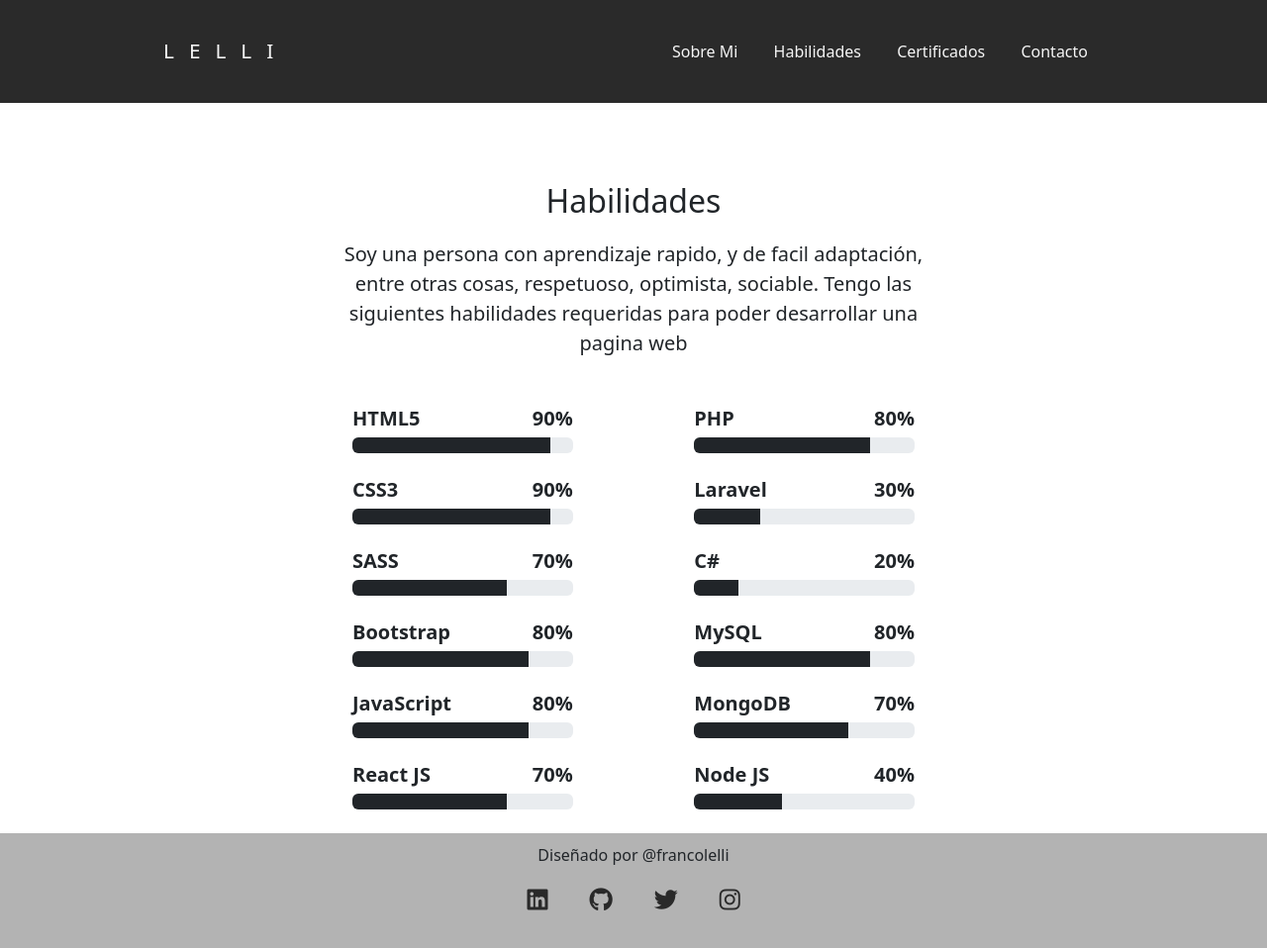
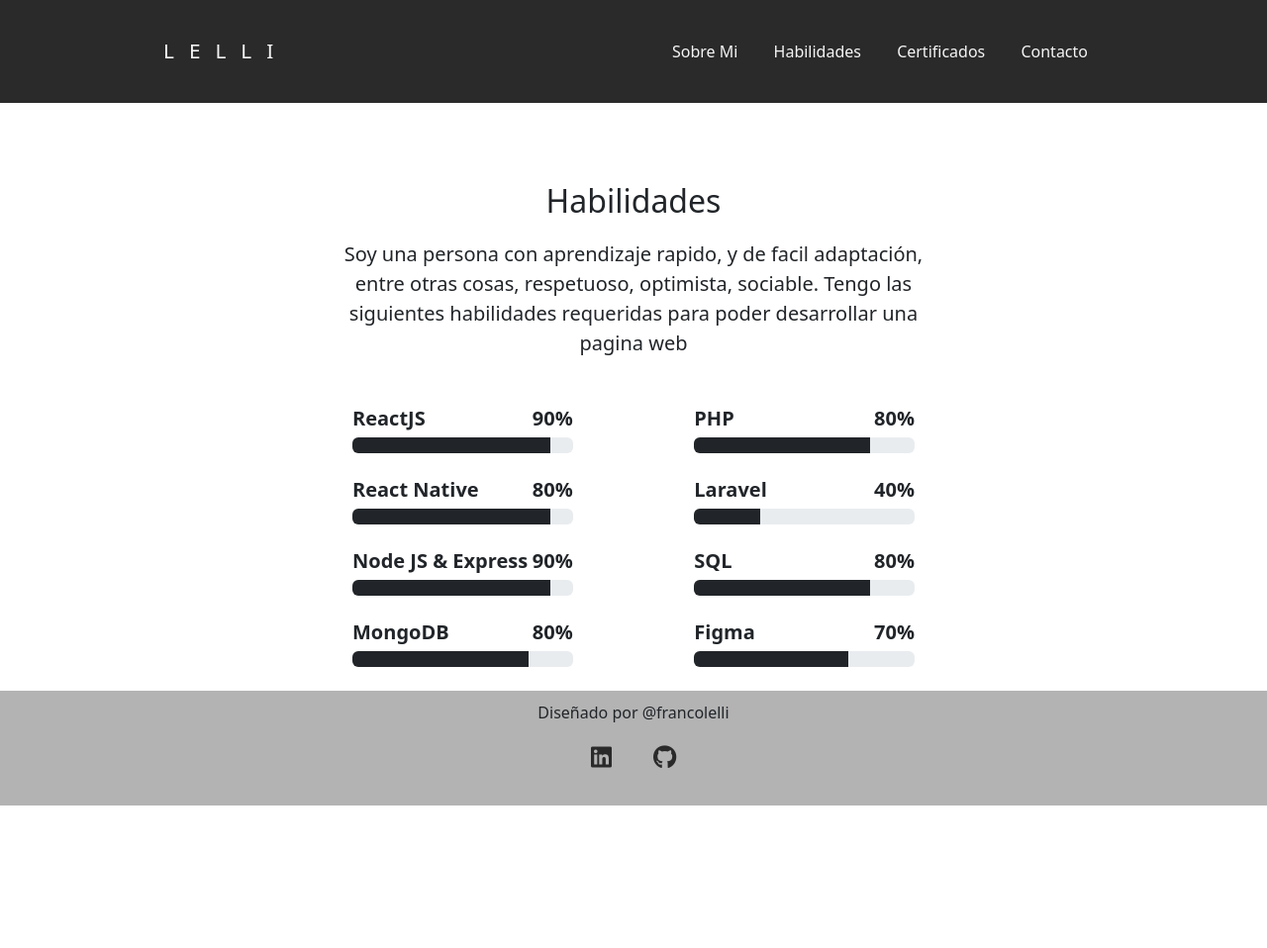
Before and after one commit to FrancoLelli/FrancoLelliDev, a website: page habilidades.html in a window 1280 px wide. Shown: the whole page at 99% size. After the commit the page ends 814 px from the top, so only its background shows below. Drawn offline with nearby package versions, Linux system fonts and the light colour scheme.

Commit message:
Cambios varios

```diff
--- a/habilidades.html
+++ b/habilidades.html
@@ -50,39 +50,27 @@
                 <div class="row">
                   <div class="col-md-5">
                     <div class="py-1">
-                      <div class="d-flex text-small fw-bolder"><span class="me-auto letras_cuadro">HTML5</span><span class="letras_cuadro">90%</span></div>
+                      <div class="d-flex text-small fw-bolder"><span class="me-auto letras_cuadro">ReactJS</span><span class="letras_cuadro">90%</span></div>
                       <div class="progress my-1">
                         <div class="progress-bar bg-dark" role="progressbar" data-aos="zoom-in-right" data-aos-delay="100" data-aos-anchor=".skills-section" style="width: 90%" aria-valuenow="90" aria-valuemin="0" aria-valuemax="100"></div>
                       </div>
                     </div>
                     <div class="py-1">
-                      <div class="d-flex text-small fw-bolder"><span class="me-auto letras_cuadro">CSS3</span><span class="letras_cuadro">90%</span></div>
+                      <div class="d-flex text-small fw-bolder"><span class="me-auto letras_cuadro">React Native</span><span class="letras_cuadro">80%</span></div>
                       <div class="progress my-1">
-                        <div class="progress-bar bg-dark" role="progressbar" data-aos="zoom-in-right" data-aos-delay="200" data-aos-anchor=".skills-section" style="width: 90%" aria-valuenow="90" aria-valuemin="0" aria-valuemax="100"></div>
+                        <div class="progress-bar bg-dark" role="progressbar" data-aos="zoom-in-right" data-aos-delay="200" data-aos-anchor=".skills-section" style="width: 90%" aria-valuenow="80" aria-valuemin="0" aria-valuemax="100"></div>
                       </div>
                     </div>
                     <div class="py-1">
-                      <div class="d-flex text-small fw-bolder"><span class="me-auto letras_cuadro">SASS</span><span class="letras_cuadro">70%</span></div>
+                      <div class="d-flex text-small fw-bolder"><span class="me-auto letras_cuadro">Node JS & Express</span><span class="letras_cuadro">90%</span></div>
                       <div class="progress my-1">
-                        <div class="progress-bar bg-dark" role="progressbar" data-aos="zoom-in-right" data-aos-delay="200" data-aos-anchor=".skills-section" style="width: 70%" aria-valuenow="90" aria-valuemin="0" aria-valuemax="100"></div>
+                        <div class="progress-bar bg-dark" role="progressbar" data-aos="zoom-in-right" data-aos-delay="600" data-aos-anchor=".skills-section" style="width: 90%" aria-valuenow="90" aria-valuemin="0" aria-valuemax="100"></div>
                       </div>
                     </div>
                     <div class="py-1">
-                      <div class="d-flex text-small fw-bolder"><span class="me-auto letras_cuadro">Bootstrap</span><span class="letras_cuadro">80%</span></div>
+                      <div class="d-flex text-small fw-bolder"><span class="me-auto letras_cuadro">MongoDB</span><span class="letras_cuadro">80%</span></div>
                       <div class="progress my-1">
-                        <div class="progress-bar bg-dark" role="progressbar" data-aos="zoom-in-right" data-aos-delay="600" data-aos-anchor=".skills-section" style="width: 80%" aria-valuenow="60" aria-valuemin="0" aria-valuemax="100"></div>
-                      </div>
-                    </div>
-                    <div class="py-1">
-                      <div class="d-flex text-small fw-bolder"><span class="me-auto letras_cuadro">JavaScript</span><span class="letras_cuadro">80%</span></div>
-                      <div class="progress my-1">
-                        <div class="progress-bar bg-dark" role="progressbar" data-aos="zoom-in-right" data-aos-delay="300" data-aos-anchor=".skills-section" style="width: 80%" aria-valuenow="80" aria-valuemin="0" aria-valuemax="100"></div>
-                      </div>
-                    </div>
-                    <div class="py-1">
-                      <div class="d-flex text-small fw-bolder"><span class="me-auto letras_cuadro">React JS</span><span class="letras_cuadro">70%</span></div>
-                      <div class="progress my-1">
-                        <div class="progress-bar bg-dark" role="progressbar" data-aos="zoom-in-right" data-aos-delay="300" data-aos-anchor=".skills-section" style="width: 70%" aria-valuenow="75" aria-valuemin="0" aria-valuemax="100"></div>
+                        <div class="progress-bar bg-dark" role="progressbar" data-aos="zoom-in-right" data-aos-delay="600" data-aos-anchor=".skills-section" style="width: 80%" aria-valuenow="80" aria-valuemin="0" aria-valuemax="100"></div>
                       </div>
                     </div>
                   </div>
@@ -94,33 +82,21 @@
                       </div>
                     </div>
                     <div class="py-1">
-                      <div class="d-flex text-small fw-bolder"><span class="me-auto letras_cuadro">Laravel</span><span class="letras_cuadro">30%</span></div>
+                      <div class="d-flex text-small fw-bolder"><span class="me-auto letras_cuadro">Laravel</span><span class="letras_cuadro">40%</span></div>
                       <div class="progress my-1">
                         <div class="progress-bar bg-dark" role="progressbar" data-aos="zoom-in-right" data-aos-delay="400" data-aos-anchor=".skills-section" style="width: 30%" aria-valuenow="70" aria-valuemin="0" aria-valuemax="100"></div>
                       </div>
                     </div>
                     <div class="py-1">
-                      <div class="d-flex text-small fw-bolder"><span class="me-auto letras_cuadro">C#</span><span class="letras_cuadro">20%</span></div>
-                      <div class="progress my-1">
-                        <div class="progress-bar bg-dark" role="progressbar" data-aos="zoom-in-right" data-aos-delay="500" data-aos-anchor=".skills-section" style="width: 20%" aria-valuenow="20" aria-valuemin="0" aria-valuemax="100"></div>
-                      </div>
-                    </div>
-                    <div class="py-1">
-                      <div class="d-flex text-small fw-bolder"><span class="me-auto letras_cuadro">MySQL</span><span class="letras_cuadro">80%</span></div>
+                      <div class="d-flex text-small fw-bolder"><span class="me-auto letras_cuadro">SQL</span><span class="letras_cuadro">80%</span></div>
                       <div class="progress my-1">
                         <div class="progress-bar bg-dark" role="progressbar" data-aos="zoom-in-right" data-aos-delay="600" data-aos-anchor=".skills-section" style="width: 80%" aria-valuenow="60" aria-valuemin="0" aria-valuemax="100"></div>
                       </div>
                     </div>
                     <div class="py-1">
-                      <div class="d-flex text-small fw-bolder"><span class="me-auto letras_cuadro">MongoDB</span><span class="letras_cuadro">70%</span></div>
+                      <div class="d-flex text-small fw-bolder"><span class="me-auto letras_cuadro">Figma</span><span class="letras_cuadro">70%</span></div>
                       <div class="progress my-1">
                         <div class="progress-bar bg-dark" role="progressbar" data-aos="zoom-in-right" data-aos-delay="600" data-aos-anchor=".skills-section" style="width: 70%" aria-valuenow="60" aria-valuemin="0" aria-valuemax="100"></div>
-                      </div>
-                    </div>
-                    <div class="py-1">
-                      <div class="d-flex text-small fw-bolder"><span class="me-auto letras_cuadro">Node JS</span><span class="letras_cuadro">40%</span></div>
-                      <div class="progress my-1">
-                        <div class="progress-bar bg-dark" role="progressbar" data-aos="zoom-in-right" data-aos-delay="600" data-aos-anchor=".skills-section" style="width: 40%" aria-valuenow="60" aria-valuemin="0" aria-valuemax="100"></div>
                       </div>
                     </div>
                   </div>
@@ -134,11 +110,9 @@
             <p>
                 Diseñado por @francolelli
                 <ul class="footer_redes">
-                  <li class=""><a class="nav-link" href="https://www.linkedin.com/in/franco-lelli/" title="LinkedIn"><i class="fab fa-linkedin"></i><span class="menu-title sr-only"></span></a></li>
-                  <li class=""><a class="nav-link" href="https://github.com/FrancoLelli" title="GitHub"><i class="fab fa-github"></i><span class="menu-title sr-only"></span></a></li>
-                  <li class=""><a class="nav-link" href="https://twitter.com/FranLelli_" title="Twitter"><i class="fab fa-twitter"></i><span class="menu-title sr-only"></span></a></li>
-                  <li class=""><a class="nav-link" href="https://www.instagram.com/francolelli_/?hl=es-la" title="Instagram"><i class="fab fa-instagram"></i><span class="menu-title sr-only"></span></a></li>
-                </ul>
+                    <li class=""><a class="nav-link" href="https://www.linkedin.com/in/franco-lelli/" title="LinkedIn"><i class="fab fa-linkedin"></i><span class="menu-title sr-only"></span></a></li>
+                    <li class=""><a class="nav-link" href="https://github.com/FrancoLelli" title="GitHub"><i class="fab fa-github"></i><span class="menu-title sr-only"></span></a></li>
+                  </ul>
             </p>
         </div>
     </footer>
```
Also changed, not shown: bio.html (+1 -3 lines), contacto.html (+0 -2 lines), exp.html (+3 -5 lines), index.html (+1 -4 lines), 2 other files.
